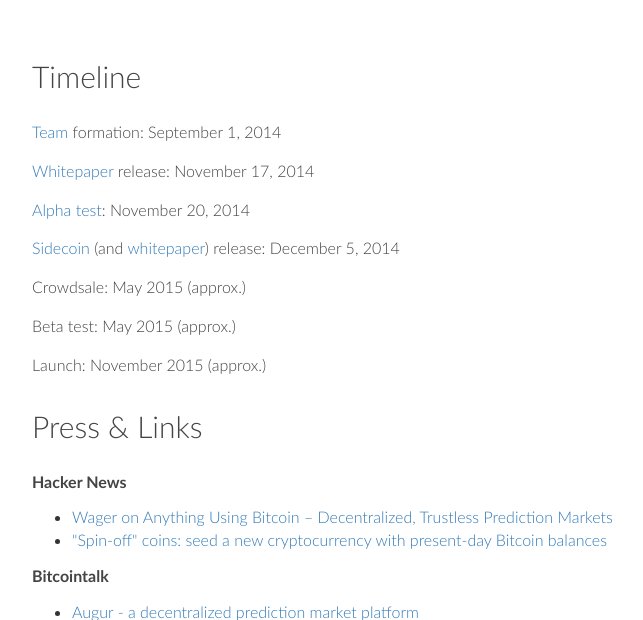
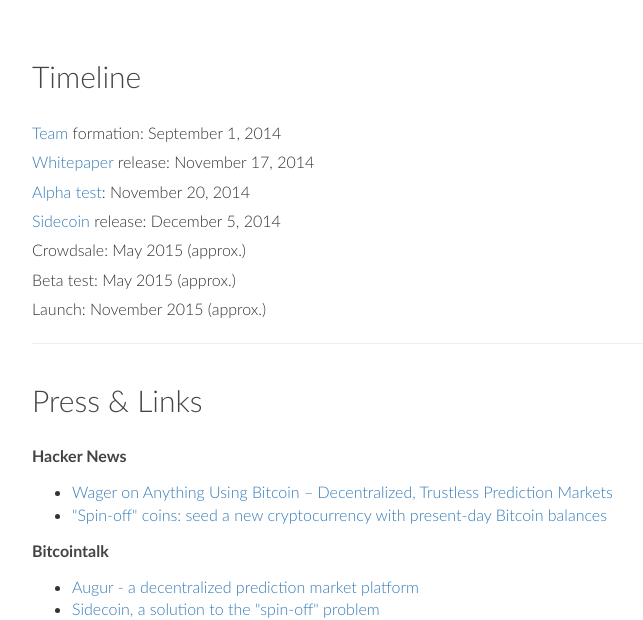
Before and after one commit to collegecrypto/augur.net, a Django app: page /progress/ in a window 1280 px wide. Shown: the part 60-680 px from the top of the page, without its empty margins (198-841 px from the left). Run offline with Django 3.2, Linux system fonts and the light colour scheme; some libraries are stand-ins or nearby versions; some web fonts are replaced.

Commit message:
improve formatting

```diff
--- a/augur_net/templates/progress.html
+++ b/augur_net/templates/progress.html
@@ -3,19 +3,21 @@
 <div class="row" id="timeline">
    <div class="col-xs-12">
   <h2>Timeline</h2>
-    <p><a href="/team">Team</a> formation: September 1, 2014</p>
-    <p><a href="{{ STATIC_URL }}augur.pdf">Whitepaper</a> release: November 17, 2014</p>
-    <p><a href="/prototype">Alpha test</a>: November 20, 2014</p>
-    <p><a href="https://github.com/AugurProject/Sidecoin">Sidecoin</a> (and <a href="http://augur.link/sidecoin.pdf">whitepaper</a>) release: December 5, 2014</p>
-    <p>Crowdsale: May 2015 (approx.)</p>
-    <p>Beta test: May 2015 (approx.)</p>
-    <p>Launch: November 2015 (approx.)</p>
+  <ul style="list-style-type:none;margin:0;padding:0;line-height:22pt;">
+    <li><a href="/team">Team</a> formation: September 1, 2014</li>
+    <li><a href="{{ STATIC_URL }}augur.pdf">Whitepaper</a> release: November 17, 2014</li>
+    <li><a href="/prototype">Alpha test</a>: November 20, 2014</li>
+    <li><a href="https://github.com/AugurProject/Sidecoin">Sidecoin</a> release: December 5, 2014</li>
+    <li>Crowdsale: May 2015 (approx.)</li>
+    <li>Beta test: May 2015 (approx.)</li>
+    <li>Launch: November 2015 (approx.)</li>
+  </ul>
    </div>
 </div>
+<hr />
 <div class="row" id="timeline">
   <div class="col-xs-12">
   <h2>Press &amp; Links</h2>
-
   <p>
     <b>Hacker News</b>
     <ul>
@@ -27,7 +29,6 @@
       </li>
     </ul>
   </p>
-
   <p>
     <b>Bitcointalk</b>
     <ul>
@@ -39,7 +40,6 @@
       </a></li>
     </ul>
   </p>
-
   <p>
     <b>Reddit</b>
     <ul>
@@ -51,43 +51,33 @@
       </a></li>
     </ul>
   </p>
-
   <p>
     <b>Twitter</b>
     <blockquote class="twitter-tweet" lang="en">
       <p>I&#39;m bullish on prediction markets: <a href="http://t.co/VH5aYqU77e">http://t.co/VH5aYqU77e</a> <a href="https://twitter.com/hashtag/innovation?src=hash">#innovation</a> <a href="https://twitter.com/hashtag/cryptocurrency?src=hash">#cryptocurrency</a></p>&mdash; Patrick Smyth (@psmyth01) <a href="https://twitter.com/psmyth01/status/534538716615049216">November 18, 2014</a>
     </blockquote>
-
     <blockquote class="twitter-tweet" lang="en">
       <p>Augur Project | A fully decentralized prediction market <a href="http://t.co/Eu2iIIBDty">http://t.co/Eu2iIIBDty</a></p>&mdash; Jason Brunson (@jasonbrunson) <a href="https://twitter.com/jasonbrunson/status/534563148033171456">November 18, 2014</a>
     </blockquote>
-
     <blockquote class="twitter-tweet" lang="en">
       <p>Interesting paper on prediction markets: <a href="http://t.co/9W4jECeaHd">http://t.co/9W4jECeaHd</a></p>&mdash; Charles Hoskinson (@nprojectcharles) <a href="https://twitter.com/nprojectcharles/status/534500808113405952">November 18, 2014</a>
     </blockquote>
-
     <blockquote class="twitter-tweet" lang="en"><p>&quot;Augur: a Decentralized, Open-Source Platform for Prediction Markets&quot; - interesting sidechain concept <a href="http://t.co/9XasFy4swq">http://t.co/9XasFy4swq</a></p>&mdash; Chris Dixon (@cdixon) <a href="https://twitter.com/cdixon/status/534490678756405248">November 17, 2014</a></blockquote>
-
     <blockquote class="twitter-tweet" lang="en">
       <p>How to reduce bad predictions and useless pundit opinions? A free market where good predictions can earn you cash. <a href="http://t.co/8HTgmQumKL">http://t.co/8HTgmQumKL</a></p>&mdash; Matt Perry (@perrygeo) <a href="https://twitter.com/perrygeo/status/534461676909645825">November 17, 2014</a>
     </blockquote>
-
     <blockquote class="twitter-tweet" lang="en">
       <p>Nice step towards integrating prediction markets into journalism. <a href="http://t.co/VzGK7BSRcM">http://t.co/VzGK7BSRcM</a></p>&mdash; Saku Panditharatne (@sknthla) <a href="https://twitter.com/sknthla/status/534443526722158592">November 17, 2014</a>
     </blockquote>
-
     <blockquote class="twitter-tweet" lang="en">
       <p>Thought: Dorian Nakamoto saga illustrates pressing need for Bitcoin-based prediction market. That’s something we’d love to fund.</p>&mdash; Marc Andreessen (@pmarca) <a href="https://twitter.com/pmarca/status/443260220379115520">March 11, 2014</a>
     </blockquote>
-
     <blockquote class="twitter-tweet" lang="en">
       <p>Sidecoin: Ownership of Rival Value-CryptoCoins Now Obsolete <a href="http://t.co/XciJnWXPMV">http://t.co/XciJnWXPMV</a> <a href="https://twitter.com/hashtag/BitcoinMaximalism?src=hash">#BitcoinMaximalism</a> <a href="https://twitter.com/hashtag/NetworkEffects?src=hash">#NetworkEffects</a></p>&mdash; Truthcoin (@Truthcoin) <a href="https://twitter.com/Truthcoin/status/540612717695234049">December 4, 2014</a>
     </blockquote>
-
     <blockquote class="twitter-tweet" lang="en">
       <p>"Spin-off" coins: seed a new cryptocurrency with present-day Bitcoin balances <a href="http://t.co/UrLsJ14H9o">http://t.co/UrLsJ14H9o</a></p>&mdash; reclaimify test (@reclaimifytest) <a href="https://twitter.com/reclaimifytest/status/541307190548914176">December 6, 2014</a>
     </blockquote>
-
     <script async src="//platform.twitter.com/widgets.js" charset="utf-8"></script>
   </p>
   </div>
```
Lines whose indentation alone changed are shown as unchanged.
